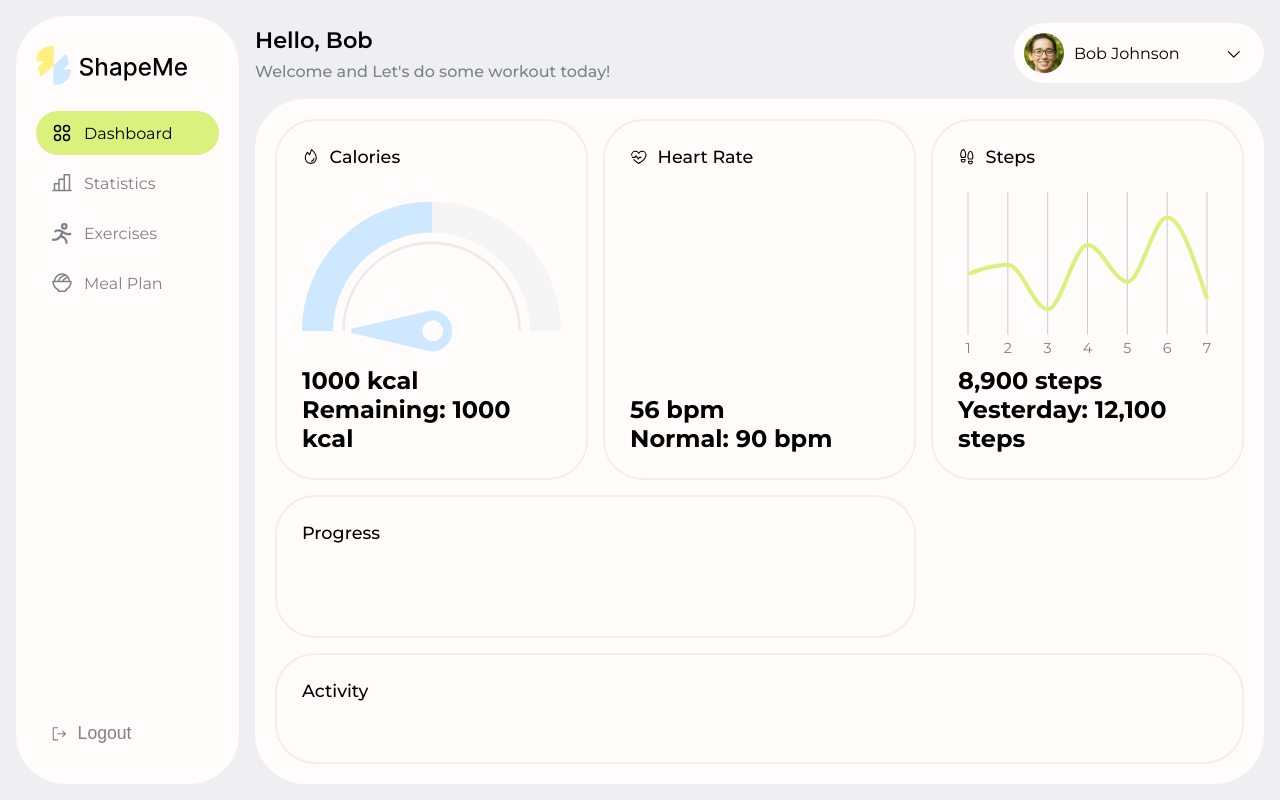
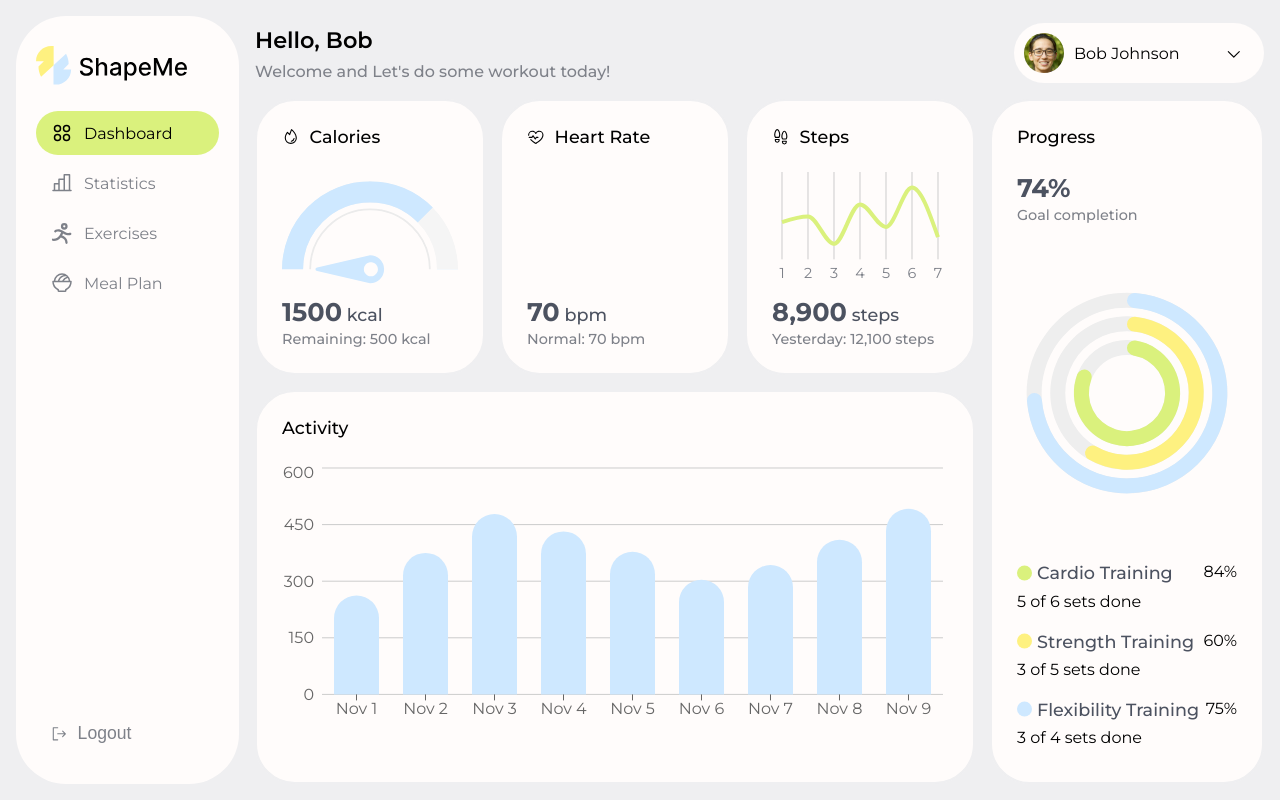
Before and after one commit to gr33b0k/fitness-tracker, a React (Vite) app: page / in a window 1280 px wide. Built offline with nearby package versions, Linux system fonts and the light colour scheme.

Commit message:
feat: integrate new charts in Home page and update data structure

```diff
--- a/src/data/data.js
+++ b/src/data/data.js
@@ -6,19 +6,20 @@ export const userInfo = {
   height: 189,
   norms: {
     calorie_intake: 2000,
+    calorie_burn: 500,
     protein_intake: 150,
     carbs_intake: 200,
     fat_intake: 50,
     water_intake: 2500,
-    bpm: 90,
+    bpm: 70,
   },
   current: {
-    calorie_intake: 1000,
+    calorie_intake: 1500,
     protein_intake: 50,
     carbs_intake: 100,
     fat_intake: 30,
     water_intake: 1000,
-    bpm: 56,
+    bpm: 70,
   },
 };
 
@@ -31,3 +32,21 @@ export const stepsData = [
   { day: 6, value: 12100 },
   { day: 7, value: 8900 },
 ];
+
+export const trainingData = [
+  { exercise: "Cardio Training", current_sets: 5, goal_sets: 6 },
+  { exercise: "Strength Training", current_sets: 3, goal_sets: 5 },
+  { exercise: "Flexibility Training", current_sets: 3, goal_sets: 4 },
+];
+
+export const activityData = [
+  { date: "2025-11-01", burntCalories: 262 },
+  { date: "2025-11-02", burntCalories: 375 },
+  { date: "2025-11-03", burntCalories: 478 },
+  { date: "2025-11-04", burntCalories: 432 },
+  { date: "2025-11-05", burntCalories: 378 },
+  { date: "2025-11-06", burntCalories: 304 },
+  { date: "2025-11-07", burntCalories: 343 },
+  { date: "2025-11-08", burntCalories: 410 },
+  { date: "2025-11-09", burntCalories: 492 },
+];
--- a/src/pages/Home.jsx
+++ b/src/pages/Home.jsx
@@ -6,11 +6,24 @@ import Card from "../components/ui/Card/Card.jsx";
 import SemiCircleChart from "../components/charts/SemiCircleChart/SemiCircleChart.jsx";
 import ECGChart from "../components/charts/ECGChart/ECGChart.jsx";
 import StepsChart from "../components/charts/StepsChart/StepsChart.jsx";
+import RadialChart from "../components/charts/RadialChart/RadialChart.jsx";
+import ActivityChart from "../components/charts/ActivityChart/ActivityChart.jsx";
+import { activityData, trainingData } from "../data/data.js";
 
 const Home = ({ userInfo, stepsData }) => {
   const [stepsHover, setStepsHover] = useState(null);
   const userCurrents = userInfo.current;
   const userNorms = userInfo.norms;
+  const { totalCurrentSets, totalGoalSets } = trainingData.reduce(
+    (acc, item) => {
+      acc.totalCurrentSets += item.current_sets;
+      acc.totalGoalSets += item.goal_sets;
+      return acc;
+    },
+    { totalCurrentSets: 0, totalGoalSets: 0 }
+  );
+
+  const exerciseProgress = Math.ceil((totalCurrentSets / totalGoalSets) * 100);
 
   return (
     <>
@@ -19,7 +32,7 @@ const Home = ({ userInfo, stepsData }) => {
         subheader="Welcome and Let's do some workout today!"
         userInfo={userInfo}
       />
-      <PageContent>
+      <PageContent isTransparent={true} gridColumns={5}>
         <Card colSpan={1} rowSpan={2} title="Calories" titleIcon={<PiFire />}>
           <SemiCircleChart
             className="card__chart card__chart--gauge"
@@ -32,15 +45,15 @@ const Home = ({ userInfo, stepsData }) => {
             strokeWidth={12}
             strokeColor="#CEE8FF"
           />
-          <h2 className="card__description">
-            <p>
+          <div className="card__description">
+            <h3 className="card__description--large">
               <span>{userCurrents.calorie_intake}</span> kcal
-            </p>
-            <p>
+            </h3>
+            <p className="card__description--small">
               Remaining:{" "}
               {userNorms.calorie_intake - userCurrents.calorie_intake} kcal
             </p>
-          </h2>
+          </div>
         </Card>
         <Card
           colSpan={1}
@@ -48,13 +61,15 @@ const Home = ({ userInfo, stepsData }) => {
           title="Heart Rate"
           titleIcon={<PiHeartbeat />}
         >
-          <ECGChart bpm={62} />
-          <h2 className="card__description">
-            <p>
+          <ECGChart bpm={userCurrents.bpm} />
+          <div className="card__description">
+            <h3 className="card__description--large">
               <span>{userCurrents.bpm}</span> bpm
+            </h3>
+            <p className="card__description--small">
+              Normal: {userNorms.bpm} bpm
             </p>
-            <p>Normal: {userNorms.bpm} bpm</p>
-          </h2>
+          </div>
         </Card>
         <Card
           colSpan={1}
@@ -67,21 +82,75 @@ const Home = ({ userInfo, stepsData }) => {
             onHoverValue={(v) => setStepsHover(v)}
           />
 
-          <h2 className="card__description">
-            <p>
+          <div className="card__description">
+            <h3 className="card__description--large">
               <span>
                 {stepsHover?.toLocaleString() ??
                   stepsData.at(-1).value.toLocaleString()}
               </span>{" "}
               steps
-            </p>
-            <p>
+            </h3>
+            <p className="card__description--small">
               Yesterday: {stepsData.at(-2)?.value.toLocaleString() ?? "—"} steps
             </p>
-          </h2>
+          </div>
         </Card>
-        <Card colSpan={2} rowSpan={10} title="Progress"></Card>
-        <Card colSpan={3} rowSpan={8} title="Activity"></Card>
+        <Card colSpan={2} rowSpan={10} title="Progress">
+          <div className="card__subtitle">
+            <h3 className="card__description--large">
+              <span>{exerciseProgress}%</span>
+            </h3>
+            <p className="card__description--small">Goal completion</p>
+          </div>
+          <RadialChart
+            data={trainingData.map((item, index) => ({
+              ...item,
+              fill: ["#daf17d", "#fef180", "#cee8ff"][index % 3],
+            }))}
+            nameKey="exercise"
+            dataKey="current_sets"
+            maxDataKey="goal_sets"
+          />
+          <div className="card__description">
+            <ul className="card__description-list">
+              {trainingData.map((exercise, index) => (
+                <li
+                  key={`exercise-progress-${index}`}
+                  className="card__description-list-item"
+                >
+                  <div className="card__description-list-item-title">
+                    <h4
+                      className="card__description--large card__exercise-name"
+                      style={{
+                        "--bullet-color": ["#daf17d", "#fef180", "#cee8ff"][
+                          index % 3
+                        ],
+                      }}
+                    >
+                      {exercise.exercise}
+                    </h4>
+                    <p>
+                      {Math.ceil(
+                        (exercise.current_sets / exercise.goal_sets) * 100
+                      )}
+                      %
+                    </p>
+                  </div>
+                  <p>
+                    {exercise.current_sets} of {exercise.goal_sets} sets done
+                  </p>
+                </li>
+              ))}
+            </ul>
+          </div>
+        </Card>
+        <Card colSpan={3} rowSpan={8} title="Activity">
+          <ActivityChart
+            data={activityData}
+            goal={userNorms.calorie_burn}
+            fill="#cee8ff"
+          />
+        </Card>
       </PageContent>
     </>
   );
```
